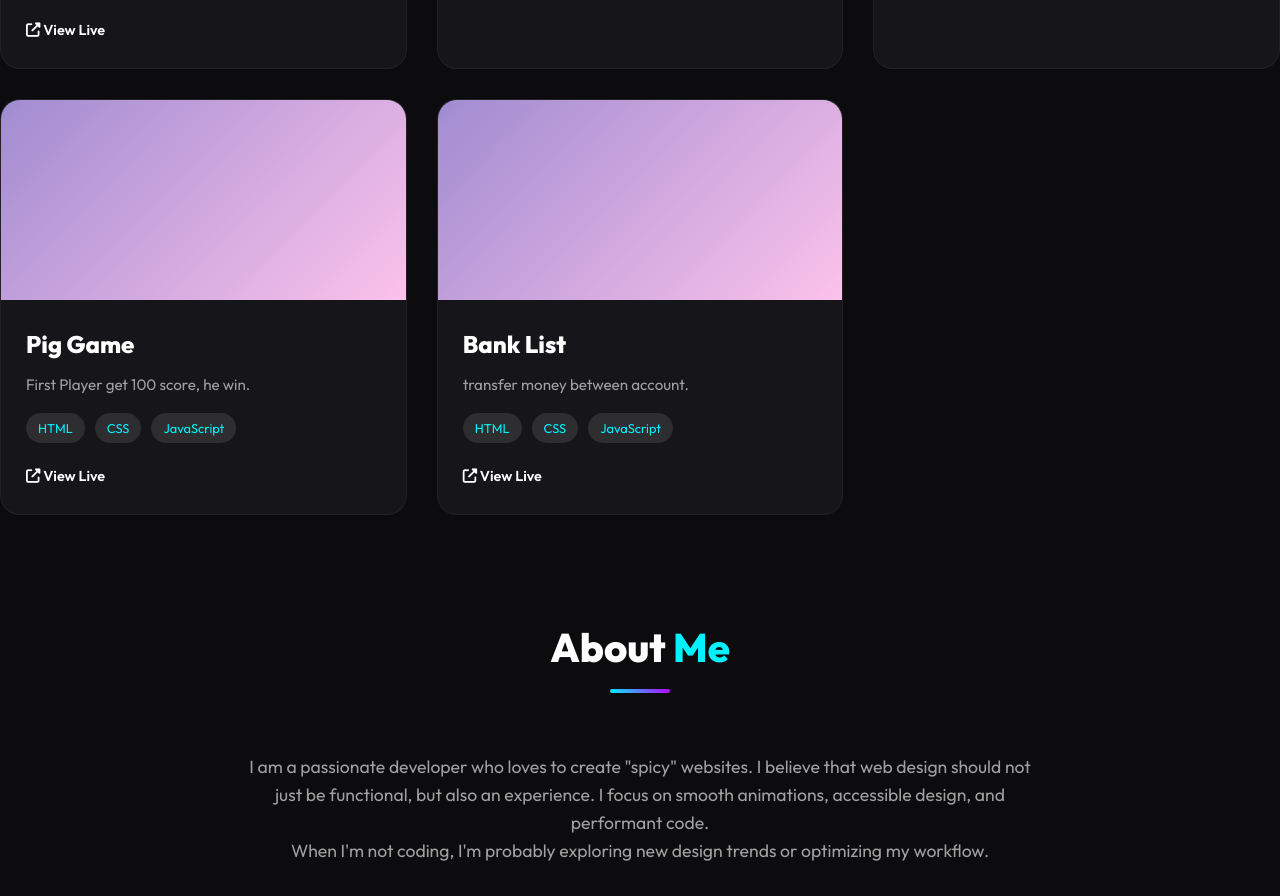
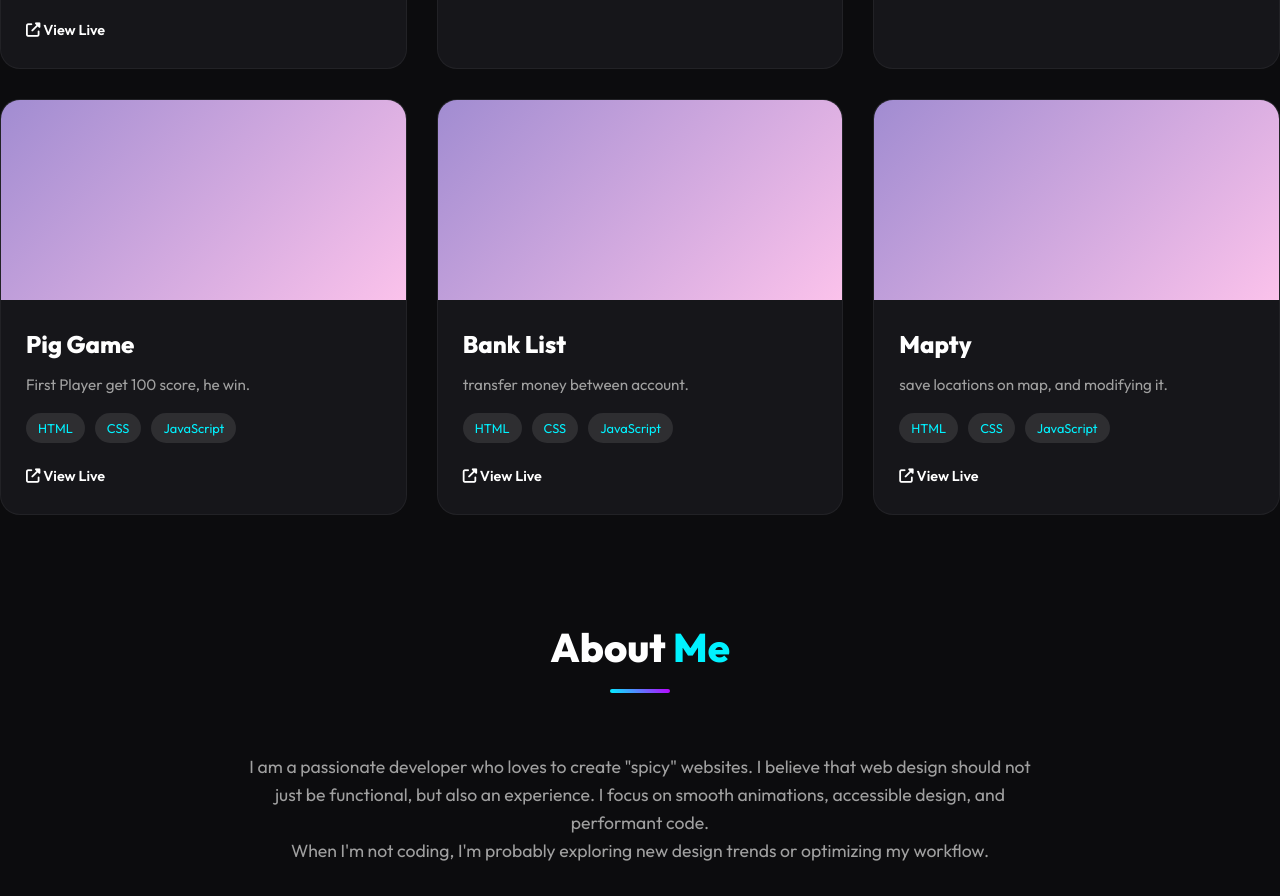
Before and after one commit to OsamaMansour0110/my-portfolio, a website built with Parcel: page index.html in a window 1280 px wide. Shown: the part 1374-2270 px from the top of the page. Built offline with nearby package versions, Linux system fonts and the light colour scheme.

Commit message:
add 6th project

```diff
--- a/index.html
+++ b/index.html
@@ -177,6 +177,27 @@
             </div>
           </div>
 
+          <!-- Project 6 -->
+          <div class="project-card reveal">
+            <div class="project-image">
+              <div class="image-placeholder gradient-3"></div>
+            </div>
+            <div class="project-info">
+              <h3>Mapty</h3>
+              <p>save locations on map, and modifying it.</p>
+              <div class="tech-stack">
+                <span>HTML</span>
+                <span>CSS</span>
+                <span>JavaScript</span>
+              </div>
+              <a
+                href="https://mapty-app-lake.vercel.app/"
+                class="project-link"
+                ><i class="fas fa-external-link-alt"></i> View Live</a
+              >
+            </div>
+          </div>
+
         </div>
       </div>
     </section>
```
